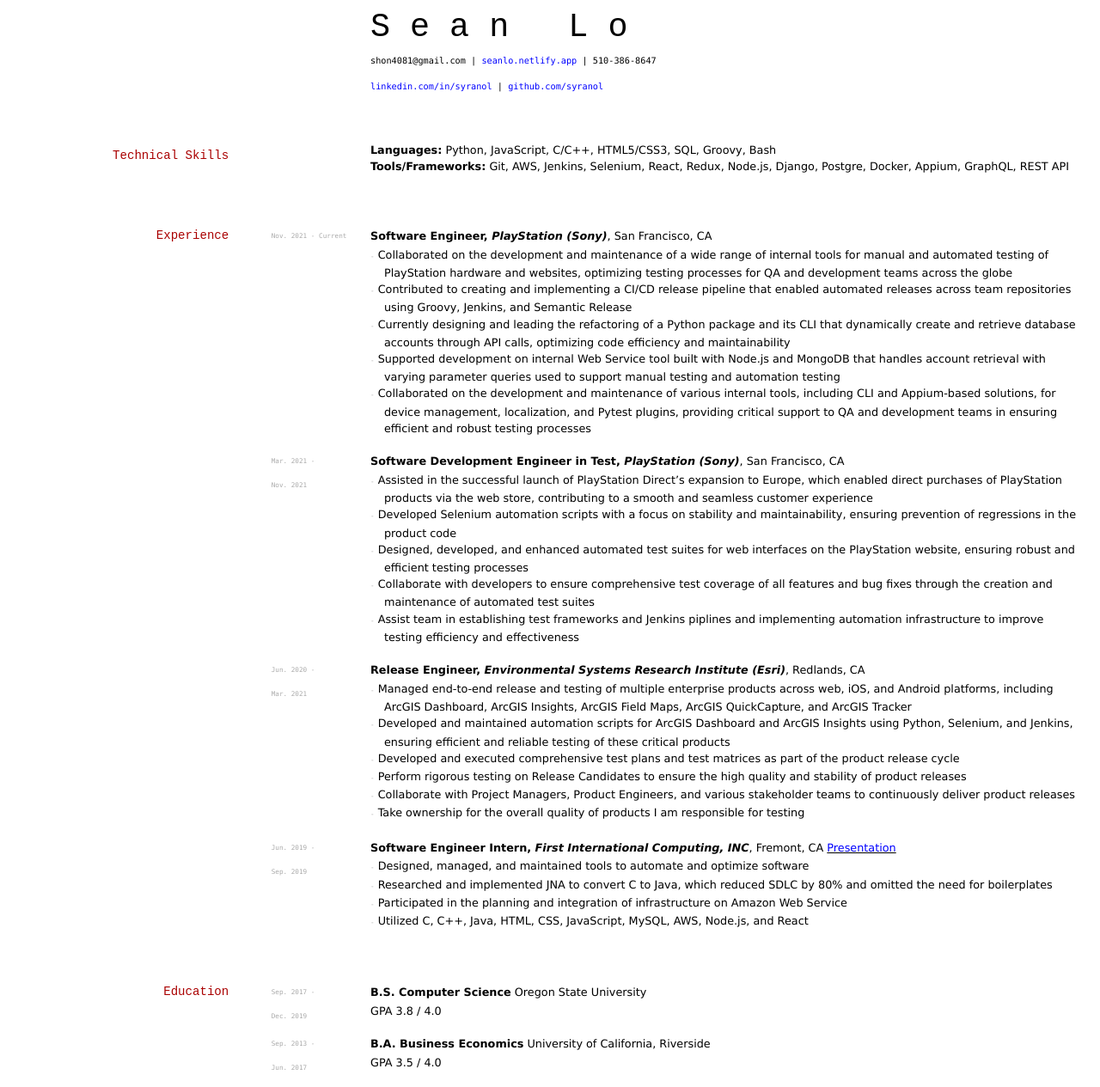
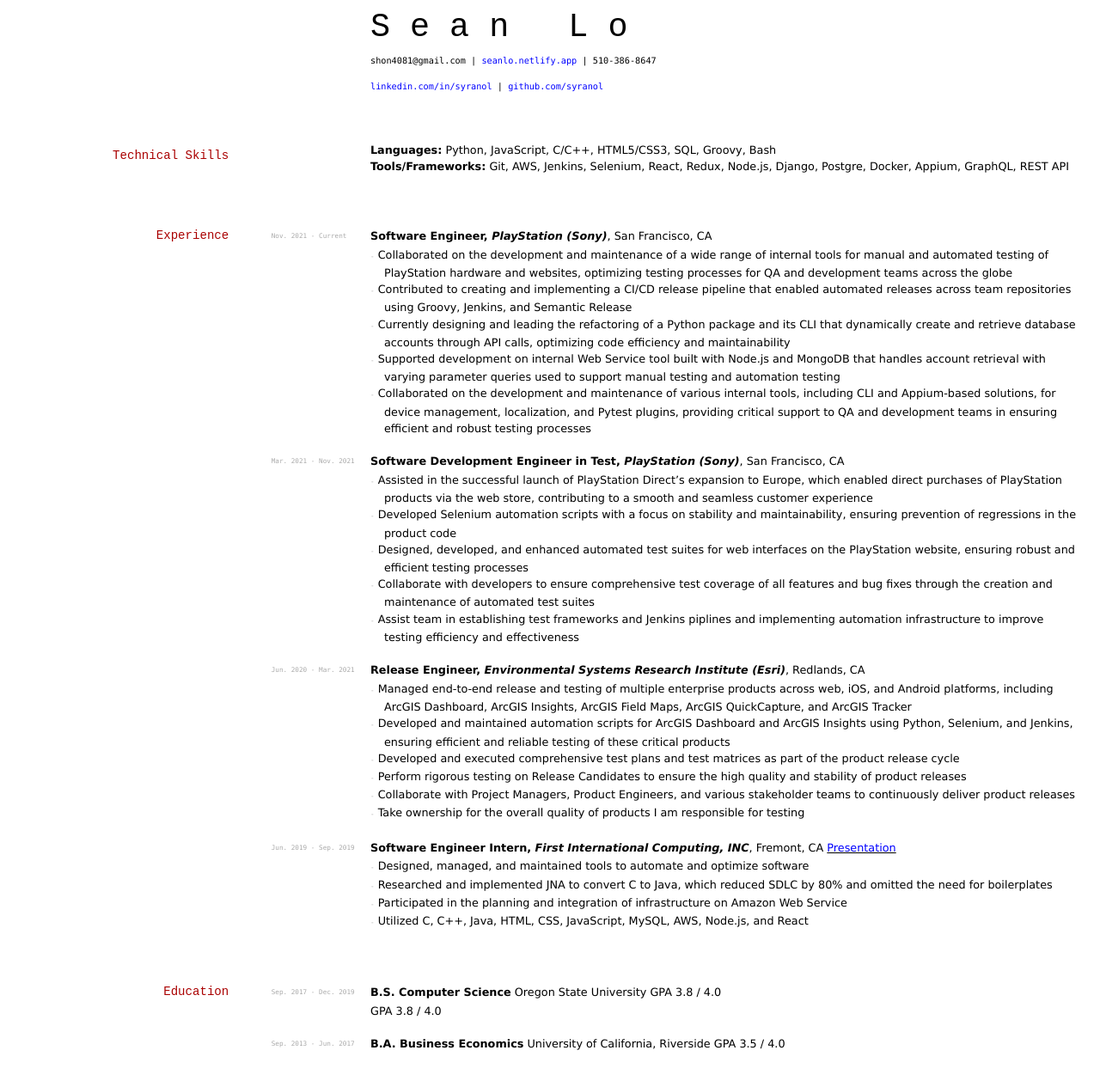
Before and after one commit to elipapa/markdown-cv, a Jekyll site: the page built from index.md, in a window 1280 px wide. Shown: the whole page at 86% size. Built offline with Jekyll 4.4.1, drawn with Linux system fonts in a browser that asks for light colours; after the commit the page ends 1233 px from its top, so only the background shows below that.

Commit message:
Update index.md

```diff
--- a/index.md
+++ b/index.md
@@ -31,10 +31,8 @@
 - `-` Supported development on internal Web Service tool built with Node.js and MongoDB that handles account retrieval with varying parameter queries used to support manual testing and automation testing
 - `-` Collaborated on the development and maintenance of various internal tools, including CLI and Appium-based solutions, for device management, localization, and Pytest plugins, providing critical support to QA and development teams in ensuring efficient and robust testing processes
 
-`Mar. 2021 -`
+`Mar. 2021 - Nov. 2021`
 __Software Development Engineer in Test, *PlayStation (Sony)*__, San Francisco, CA
-
-`Nov. 2021`
 
 - `-` Assisted in the successful launch of PlayStation Direct's expansion to Europe, which enabled direct purchases of PlayStation products via the web store, contributing to a smooth and seamless customer experience
 - `-` Developed Selenium automation scripts with a focus on stability and maintainability, ensuring prevention of regressions in the product code
@@ -42,10 +40,8 @@
 - `-` Collaborate with developers to ensure comprehensive test coverage of all features and bug fixes through the creation and maintenance of automated test suites
 - `-` Assist team in establishing test frameworks and Jenkins piplines and implementing automation infrastructure to improve testing efficiency and effectiveness
 
-`Jun. 2020 -`
+`Jun. 2020 - Mar. 2021`
 __Release Engineer, *Environmental Systems Research Institute (Esri)*__, Redlands, CA
-
-`Mar. 2021`
 
 - `-` Managed end-to-end release and testing of multiple enterprise products across web, iOS, and Android platforms, including ArcGIS Dashboard, ArcGIS Insights, ArcGIS Field Maps, ArcGIS QuickCapture, and ArcGIS Tracker
 - `-` Developed and maintained automation scripts for ArcGIS Dashboard and ArcGIS Insights using Python, Selenium, and Jenkins, ensuring efficient and reliable testing of these critical products
@@ -54,10 +50,9 @@
 - `-` Collaborate with Project Managers, Product Engineers, and various stakeholder teams to continuously deliver product releases
 - `-` Take ownership for the overall quality of products I am responsible for testing
 
-`Jun. 2019 -`
+`Jun. 2019 - Sep. 2019`
 __Software Engineer Intern, *First International Computing, INC*__, Fremont, CA <a href="[https://www.linkedin.com/in/syranol/detail/treasury/position:704626539/?entityUrn=urn%3Ali%3Afsd_profileTreasuryMedia%3A(ACoAABPldJ0BFSjGL3EC_DYMnNJCZ6ongKLGV8o%2C1583300266405)&parentEntityUrn=urn%3Ali%3Afsd_profilePosition%3A(ACoAABPldJ0BFSjGL3EC_DYMnNJCZ6ongKLGV8o%2C704626539)&section=position%3A704626539&treasuryCount=1&lipi=urn%3Ali%3Apage%3Ad_flagship3_profile_view_base%3BgKmm3BbBQvyuBP8T4QC1lA%3D%3D&licu=urn%3Ali%3Acontrol%3Ad_flagship3_profile_view_base-treasury_thumbnail_cell](https://www.linkedin.com/in/syranol/overlay/1583300266405/single-media-viewer/?type=DOCUMENT&profileId=ACoAABPldJ0BFSjGL3EC_DYMnNJCZ6ongKLGV8o)"> <font color="blue"> Presentation </font> </a>
 
-`Sep. 2019`
 - `-` Designed, managed, and maintained tools to automate and optimize software
 - `-` Researched and implemented JNA to convert C to Java, which reduced SDLC by 80%
 and omitted the need for boilerplates
@@ -67,14 +62,10 @@
 
 ## Education
 
-`Sep. 2017 -`
-__B.S. Computer Science__   Oregon State University
+`Sep. 2017 - Dec. 2019`
+__B.S. Computer Science__   Oregon State University                                      GPA 3.8 / 4.0
 
-`Dec. 2019`
 - GPA 3.8 / 4.0
 
-`Sep. 2013 -`
-__B.A. Business Economics__   University of California, Riverside
-
-`Jun. 2017`
-- GPA 3.5 / 4.0
+`Sep. 2013 - Jun. 2017`
+__B.A. Business Economics__   University of California, Riverside                                      GPA 3.5 / 4.0
```
